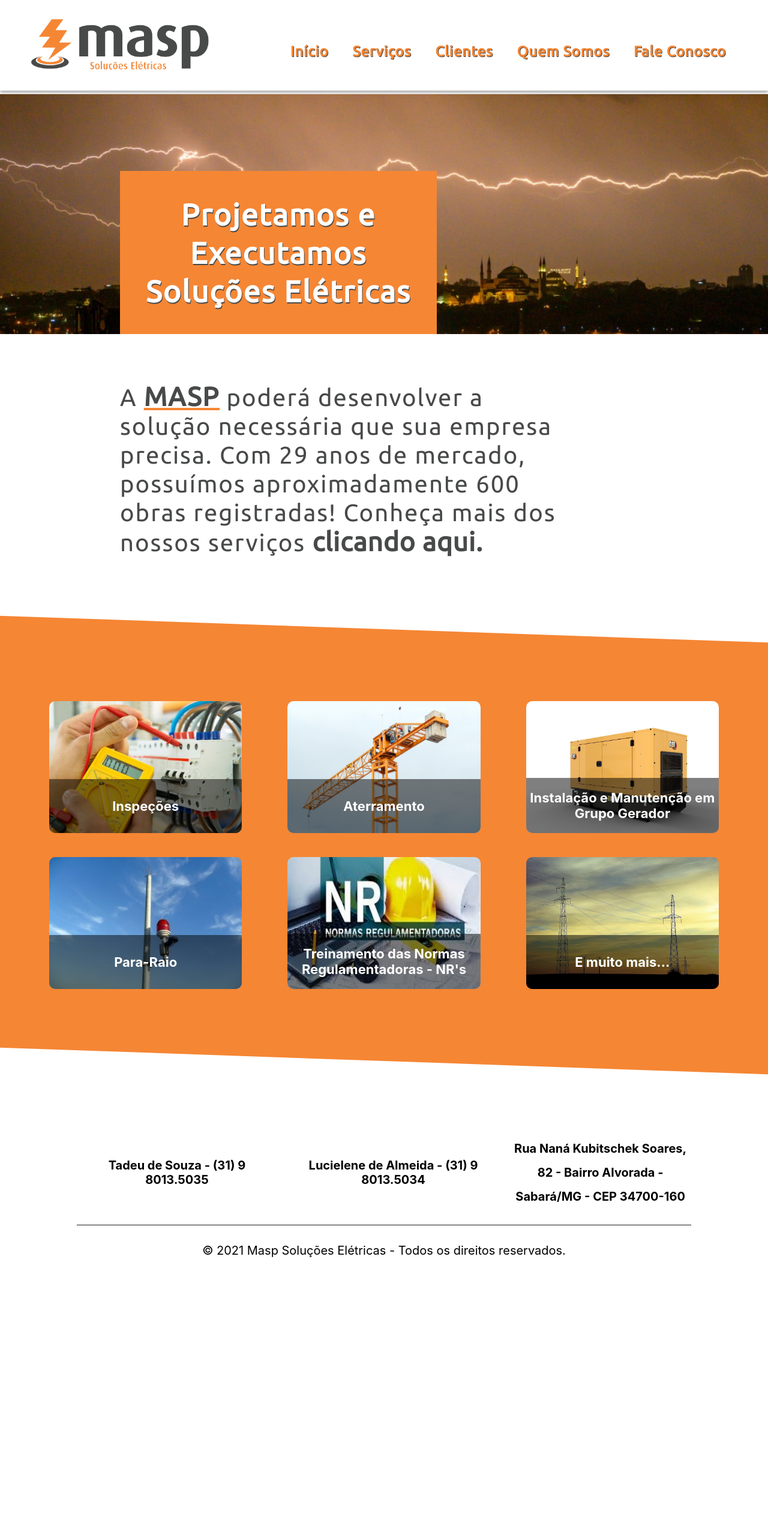
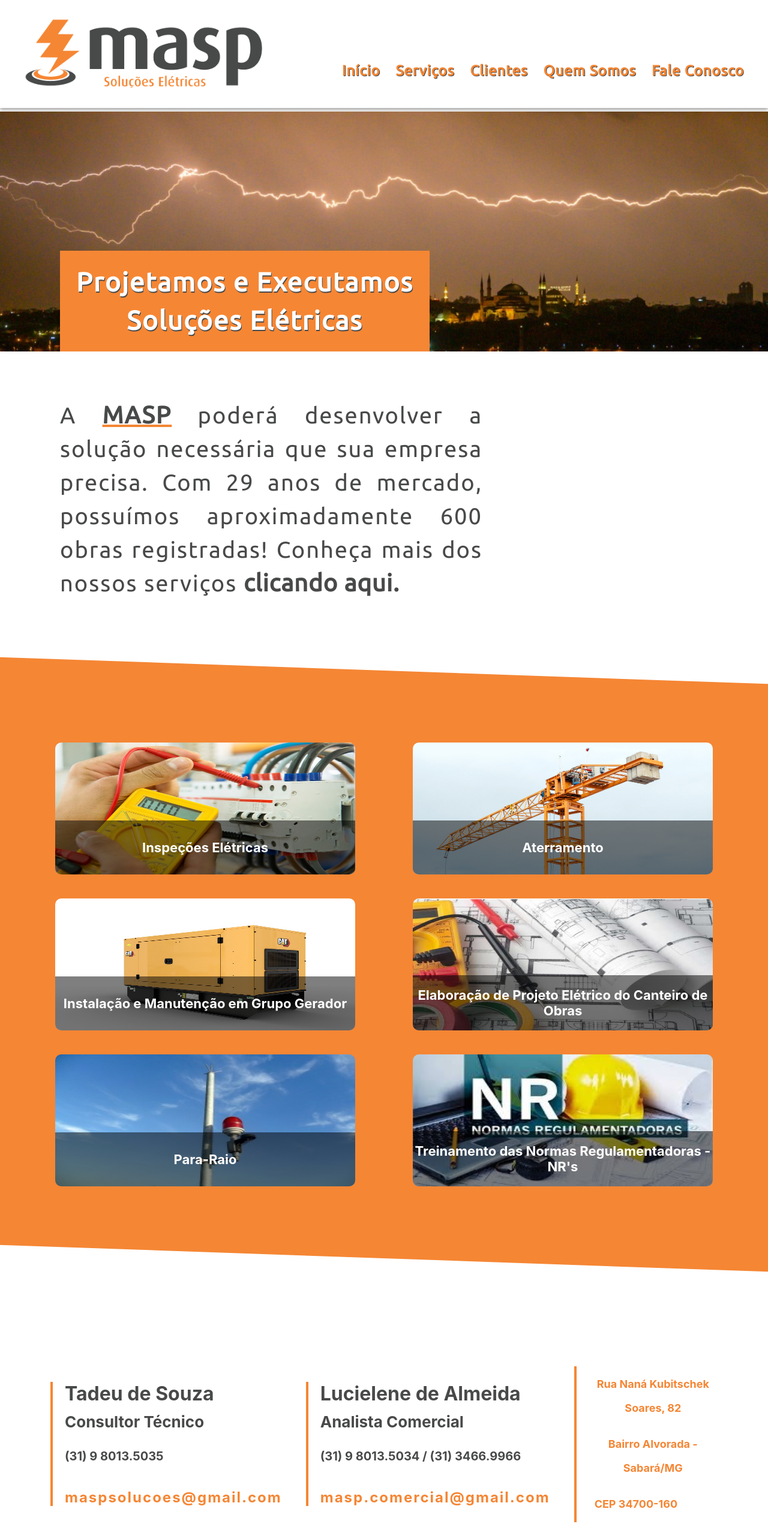
Before and after one commit to joaosoutto/maspSE, a React (Create React App) app: page / in a window 1280 px wide. Shown: the top 2566 px of the page at 60% size. Before the commit the page ends 2147 px from the top, so only its background shows below. Built offline with nearby package versions, Linux system fonts and the light colour scheme.

Commit message:
alter test

```diff
--- a/src/components/header/Header.module.css
+++ b/src/components/header/Header.module.css
@@ -1,10 +1,10 @@
 @import url("https://fonts.googleapis.com/css2?family=Ubuntu&display=swap");
-
-.header {
+ /* before */
+/* .header {
   display: flex;
   align-items: flex-end;
   justify-content: space-between;
-  padding: 30px 80px 30px 120px;
+  padding: 30px 60px 30px 100px;
   box-shadow: rgba(0, 0, 0, 0.16) 0px 3px 6px, rgba(0, 0, 0, 0.23) 0px 3px 6px;
 }
 
@@ -20,7 +20,59 @@
 
 .link {
   margin: 0 30px;
-  font-size: 30px;
+  font-size: 28px;
+  text-decoration: none;
+  color: rgb(245, 134, 52);
+  text-shadow: 1px 0.5px rgb(72, 73, 73);
+}
+
+.link p {
+  margin: 0;
+  margin-bottom: 18px;
+  font-family: "Ubuntu", sans-serif;
+  font-weight: 900;
+  letter-spacing: 1px;
+  position: relative;
+}
+
+.link p:before {
+  background-color: rgb(245, 134, 52);
+  bottom: -5px;
+  content: "";
+  height: 3px;
+  left: 0;
+  position: absolute;
+  transition: all 0.2s ease-in-out;
+  visibility: hidden;
+  width: 0;
+}
+
+.link p:hover:before {
+  visibility: visible;
+  width: 100%;
+} */
+
+.header {
+  display: flex;
+  align-items: flex-end;
+  justify-content: space-between;
+  padding: 30px 40px;
+  box-shadow: rgba(0, 0, 0, 0.16) 0px 3px 6px, rgba(0, 0, 0, 0.23) 0px 3px 6px;
+}
+
+.header nav {
+  display: flex;
+  align-items: flex-end;
+  justify-content: space-around;
+}
+
+.logo {
+  width: 400px;
+}
+
+.link {
+  margin-left:26px;
+  font-size: 24px;
   text-decoration: none;
   color: rgb(245, 134, 52);
   text-shadow: 1px 0.5px rgb(72, 73, 73);
@@ -69,9 +121,9 @@
   }
 }
 
-@media (max-width: 1400px) {
+/* @media (max-width: 1400px) {
   .header {
-    padding: 30px 50px;
+    padding: 30px 30px;
     align-items: center;
     justify-content: space-between;
   }
@@ -99,4 +151,4 @@
     margin: 40px 20px 0 20px;
     font-size: 24px;
   }
-}
+} */
--- a/src/components/products/ProductsCards.module.css
+++ b/src/components/products/ProductsCards.module.css
@@ -3,9 +3,8 @@
 }
 
 .card p {
-  font-size: 26px;
-  margin: 8px 0;
-
+  font-size: 20px;
+  margin: 10px 20px;
   font-weight: 900;
 }
 
@@ -17,5 +16,7 @@
 
   .card {
     height: 120px;
+    margin: 10px 0;
+
   }
 }
--- a/src/components/sericeDiv/ServiceDiv.jsx
+++ b/src/components/sericeDiv/ServiceDiv.jsx
@@ -6,23 +6,25 @@ import inspecao from "../../assets/serviços/inspecao.jpg";
 import aterramento from "../../assets/serviços/aterramento.png";
 import treinamento from "../../assets/treinamento.jpeg";
 import grupogerados from "../../assets/serviços/grupogerados.png";
+import elab from "../../assets/serviços/elab.png";
 import pararaio from "../../assets/serviços/pararaio.jpg";
-import more from "../../assets/serviços/more.jpg";
+import mais from "../../assets/serviços/mais.png";
 
 import styles from "./ServiceDiv.module.css";
 
 const ServiceDiv = () => (
   <div className={styles.services}>
     <div className={styles.card}>
-      <ServiceCard src={inspecao} service="Inspeções" />
+      <ServiceCard src={inspecao} service="Inspeções Elétricas" />
       <ServiceCard src={aterramento} service="Aterramento" />
       <ServiceCard src={grupogerados} service="Instalação e Manutenção em Grupo Gerador" />
+      <ServiceCard src={elab} service="Elaboração de Projeto Elétrico do Canteiro de Obras" />
       <ServiceCard src={pararaio} service="Para-Raio" />
       <ServiceCard
         src={treinamento}
         service="Treinamento das Normas Regulamentadoras - NR's"
       />
-      <ServiceCard src={more} service="E muito mais..." />
+      {/* <ServiceCard src={mais} service="E muito mais..." /> */}
     </div>
   </div>
 );
--- a/src/components/sericeDiv/ServiceDiv.module.css
+++ b/src/components/sericeDiv/ServiceDiv.module.css
@@ -15,7 +15,7 @@
 .card {
   width: 90%;
   display: grid;
-  grid-template-columns: 1fr 1fr 1fr;
+  grid-template-columns: 1fr 1fr;
   justify-items: center;
   gap: 40px;
   transform: skewY(-2deg);
--- a/src/components/serviceCard/ServiceCard.module.css
+++ b/src/components/serviceCard/ServiceCard.module.css
@@ -1,5 +1,5 @@
 .container {
-  width: 95%;
+  width: 90%;
   height: 350px;
   position: relative;
   text-align: center;
--- a/src/pages/contact/Contact.jsx
+++ b/src/pages/contact/Contact.jsx
@@ -23,8 +23,8 @@ const Contact = () => {
           <h4 className={styles.email}>masp.comercial@gmail.com</h4>
         </div>
         <div className={styles.end}>
-          <h5>Rua Naná Kubitschek Soares, 82</h5>{" "}
-          <h5>Bairro Alvorada - Sabará/MG</h5> <h5>CEP 34700-160</h5>
+          <h5 className={styles.endt}>Rua Naná Kubitschek Soares, 82</h5>{" "}
+          <h5 className={styles.endt}>Bairro Alvorada - Sabará/MG</h5> <h5 className={styles.endt}>CEP 34700-160</h5>
         </div>
       </div>
     </section>
--- a/src/pages/contact/Contact.module.css
+++ b/src/pages/contact/Contact.module.css
@@ -24,25 +24,25 @@ h5 {
 }
 
 .name {
-  font-size: 40px;
+  font-size: 32px;
   margin: 0;
   color: rgb(72, 73, 73);
 }
 
 .role {
-  font-size: 30px;
+  font-size: 26px;
   margin: 12px 0;
   color: rgb(72, 73, 73);
 }
 
 .phone {
-  font-size: 28px;
+  font-size: 20px;
   margin: 18px 0;
   color: rgb(72, 73, 73);
 }
 
 .email {
-  font-size: 36px;
+  font-size: 24px;
   margin: 24px 0 0 0;
   letter-spacing: 2px;
   color: #fff;
@@ -103,14 +103,20 @@ h5 {
     text-shadow: none;
   }
 
-  h5 {
-    margin: 6px 0;
-    font-size: 18px;
+  .endt {
+    margin: 5px !important;
+    font-size: 16px !important;
     color: #fff;
+    width: 80%;
+    font-weight: 600;
   }
 
   .end {
     margin-bottom: 80px;
     padding-bottom: 80px;
+    display: flex;
+    flex-direction: column;
+    align-items: center;
+    justify-content: center;
   }
 }
--- a/src/pages/home/Home.jsx
+++ b/src/pages/home/Home.jsx
@@ -26,13 +26,36 @@ const Home = () => (
 
       <ServiceDiv />
       <div className={styles.foot}>
-        <div className={styles.contats}>
+        {/* <div className={styles.contats}>
           <h4>Tadeu de Souza - (31) 9 8013.5035</h4>
           <h4>Lucielene de Almeida - (31) 9 8013.5034</h4>
           <h4 className={styles.end}>
             Rua Naná Kubitschek Soares, 82 - Bairro Alvorada - Sabará/MG - CEP
             34700-160
           </h4>
+        </div> */}
+        <div className={styles.contacts}>
+          <div>
+            <h3 className={styles.name}>Tadeu de Souza</h3>
+            <h4 className={styles.role}>Consultor Técnico</h4>
+            <h4 className={styles.phone}>(31) 9 8013.5035</h4>
+            <h4 className={styles.email}>maspsolucoes@gmail.com</h4>
+          </div>
+          <div>
+            <h3 className={styles.name}>Lucielene de Almeida</h3>
+            <h4 className={styles.role}>Analista Comercial</h4>
+            <h4 className={styles.phone}>(31) 9 8013.5034 / (31) 3466.9966</h4>
+            <h4 className={styles.email}>masp.comercial@gmail.com</h4>
+          </div>
+          <div className={styles.end}>
+            <h5 style={{ color: "rgb(245, 134, 52)" }}>
+              Rua Naná Kubitschek Soares, 82
+            </h5>{" "}
+            <h5 style={{ color: "rgb(245, 134, 52)" }}>
+              Bairro Alvorada - Sabará/MG
+            </h5>{" "}
+            <h5 style={{ color: "rgb(245, 134, 52)" }}>CEP 34700-160</h5>
+          </div>
         </div>
         <div className={styles.rights}>
           © 2021 Masp Soluções Elétricas - Todos os direitos reservados.
--- a/src/pages/home/Home.module.css
+++ b/src/pages/home/Home.module.css
@@ -21,7 +21,7 @@
 
 .top h1 {
   color: #fff;
-  font-size: 50px;
+  font-size: 44px;
   letter-spacing: 2px;
   margin: 0;
   line-height: 4rem;
@@ -30,16 +30,16 @@
 
 .text {
   background-color: rgb(245, 134, 52);
-  padding: 40px;
-  width: 35%;
-  margin-left: 200px;
+  padding: 20px;
+  width: 45%;
+  margin-left: 100px;
   text-shadow: 1px 2px rgb(72, 73, 73);
 }
 
 .middle {
-  width: 60%;
+  width: 55%;
   margin-top: 40px;
-  margin-left: 200px;
+  margin-left: 100px;
   margin-bottom: 30px;
   display: flex;
   align-items: center;
@@ -47,18 +47,19 @@
 }
 
 .middle h3 {
-  font-size: 40px;
+  font-size: 38px;
   text-align: left;
   letter-spacing: 2px;
-  line-height: 3rem;
+  line-height: 3.5rem;
   font-family: "Ubuntu", sans-serif;
   color: rgb(72, 73, 73);
   font-weight: 500;
+  text-align: justify;
 }
 
 .middle span {
   font-weight: 900;
-  font-size: 44px;
+  font-size: 40px;
   text-decoration: underline;
   text-decoration-color: rgb(245, 134, 52);
 }
@@ -126,6 +127,69 @@
   font-size: 20px;
 }
 
+.contacts {
+  /* background-color: rgb(245, 134, 52); */
+  display: flex;
+  align-items: center;
+  justify-content: space-around;
+  padding: 80px 0;
+  text-align: left;
+  width: 90%;
+  border-bottom: 2px solid rgb(72, 73, 73);
+}
+
+h5 {
+  font-size: 26px;
+  margin: 18px 0;
+  color: rgb(72, 73, 73);
+  text-align: center;
+}
+
+.name {
+  font-size: 32px;
+  margin: 0;
+  color: rgb(72, 73, 73);
+}
+
+.role {
+  font-size: 26px;
+  margin: 12px 0;
+  color: rgb(72, 73, 73);
+}
+
+.phone {
+  font-size: 20px;
+  margin: 18px 0;
+  color: rgb(72, 73, 73);
+}
+
+.email {
+  font-size: 24px;
+  margin: 24px 0 0 0;
+  letter-spacing: 2px;
+  color: rgb(245, 134, 52);
+}
+
+.contacts div {
+  border-left: 4px solid rgb(245, 134, 52);
+  padding-left: 20px;
+  align-items: flex-start;
+  display: flex;
+  flex-direction: column;
+  margin: 0 20px;
+  justify-content: center;
+  min-height: 200px;
+  /* background-color: antiquewhite; */
+}
+
+
+
+.end h5 {
+  font-size: 18px;
+  margin: 10px;
+  text-align: center;
+}
+
 @media (max-width: 40rem) {
   .content {
     align-items: flex-end;
@@ -188,10 +252,73 @@
     width: 100%;
     margin: 0;
     margin-top: 10px;
-    border-top: 1px solid rgb(72, 73, 73);
+    /* border-top: 1px solid rgb(72, 73, 73); */
   }
   .rights {
     padding: 30px 80px;
     font-size: 12px;
   }
+
+  .contacts {
+    flex-direction: column;
+    align-items: center;
+    justify-content: center;
+    padding: 2px 0;
+    margin-top: 20px;
+    /* padding-bottom: 80px; */
+  }
+
+  .contacts div {
+    padding: 0;
+    min-width: 90%;
+    display: flex;
+    flex-direction: column;
+    align-items: center;
+    justify-content: center;
+    margin: 10px 0;
+    padding-bottom: 0px;
+    border-left: none;
+    border-bottom: 2px solid rgb(72, 73, 73);
+  }
+
+  .name {
+    font-size: 24px;
+    text-shadow: none;
+    letter-spacing: 1px;
+    margin: 0;
+  }
+
+  .role {
+    font-size: 20px;
+    margin: 6px 0;
+    text-shadow: none;
+    letter-spacing: 1px;
+  }
+
+  .phone {
+    font-size: 16px;
+    margin: 6px 0;
+    text-shadow: none;
+  }
+
+  .email {
+    font-size: 18px;
+    margin: 10px 0 0 0;
+    text-shadow: none;
+  }
+
+  h5 {
+    margin: 5px !important;
+    font-size: 16px !important;
+    color: #fff;
+    width: 80%;
+    font-weight: 600;
+    color: rgb(245, 134, 52);
+  }
+
+  .end {
+    border: none !important;
+  }
+
+
 }
--- a/src/pages/products/Products.jsx
+++ b/src/pages/products/Products.jsx
@@ -71,13 +71,9 @@ const Products = () => (
     </div>
     <div className={styles.divider} />
     <div className={styles.contact}>
-      <h3>
-        Confira já nossos
-        <Link className={styles.link} to="/clientes">
-          <span> clientes!</span>
-        </Link>
-        !
-      </h3>
+      <Link className={styles.link} to="/clientes">
+        <h3>Confira já nossos clientes !</h3>
+      </Link>
     </div>
   </section>
 );
```
Also changed, not shown: src/assets/serviços/elab.png (added), src/assets/serviços/mais.png (added).
